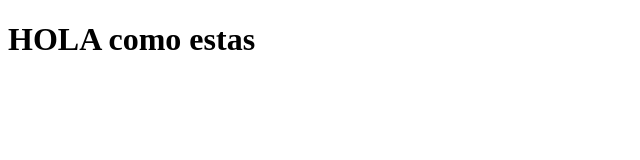
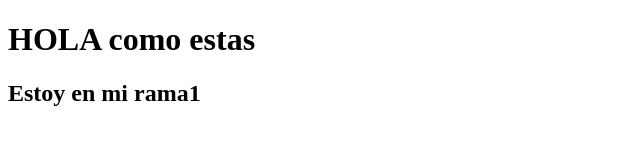
Before and after one commit to gustaper2023/GIT, a plain HTML site: page index.html in a window 1280 px wide. Shown: the whole page, without its empty margins (0-640 px from the left). Drawn offline with Linux system fonts and the light colour scheme.

Commit message:
version1 nuevarama1

```diff
--- a/index.html
+++ b/index.html
@@ -9,5 +9,7 @@
 </head>
 <body>
     <h1>HOLA como estas</h1>
+    <h2>Estoy en mi rama1</h2>
+
 </body>
 </html>
```
